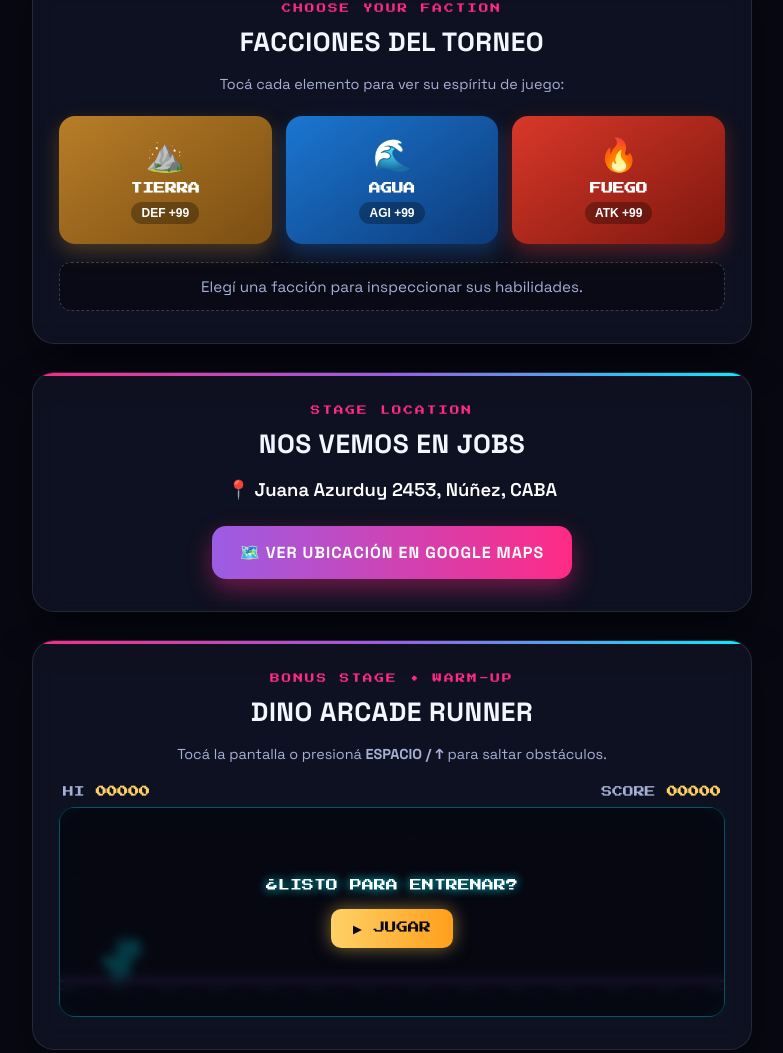
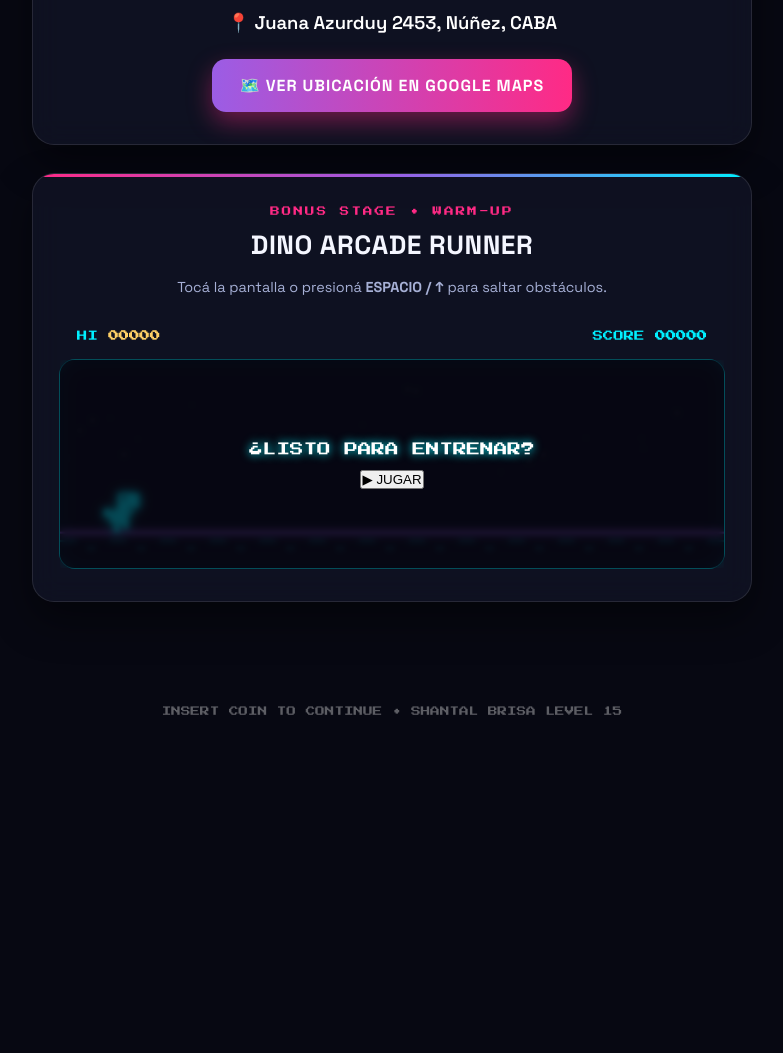
Before and after one commit to gabrielharm/level15-shanti, a plain HTML site: page index.html in a window 1280 px wide. Shown: the part 1634-2687 px from the top of the page, without its empty margins (248-1031 px from the left). After the commit the page ends 2374 px from the top, so only its background shows below. Drawn offline with Linux system fonts and the light colour scheme.

Commit message:
Refactor CSS for logo and dino game styles
Adjusted styles for various elements including logo and dino game.

```diff
--- a/style.css
+++ b/style.css
@@ -126,7 +126,38 @@ body {
   padding: 8px 20px;
   border-radius: 999px;
   box-shadow: 0 0 20px rgba(0, 240, 255, 0.2);
-  margin-bottom: 22px;
+  margin-bottom: 18px;
+}
+
+/* LOGO JOBS CENTRADO Y EN TAMAÑO COMPACTO */
+.jobs-logo-wrapper {
+  width: 100%;
+  display: flex;
+  justify-content: center;
+  align-items: center;
+  margin: 0 auto 20px;
+}
+
+.jobs-img-logo,
+.jobs-neon-logo {
+  display: block;
+  width: 135px;
+  max-width: 135px;
+  max-height: 90px;
+  height: auto;
+  object-fit: contain;
+  margin: 0 auto;
+  transition: transform 0.25s ease;
+}
+
+.jobs-img-logo {
+  mix-blend-mode: lighten;
+  filter: drop-shadow(0 0 10px rgba(255, 25, 25, 0.45));
+}
+
+.jobs-img-logo:hover,
+.jobs-neon-logo:hover {
+  transform: scale(1.06);
 }
 
 .subtitle {
@@ -379,51 +410,50 @@ body {
   box-shadow: 0 14px 30px rgba(255, 42, 133, 0.65);
 }
 
-/* JUEGO DEL DINOSAURIO */
+/* DINO RUNNER GAME */
+.dino-wrapper {
+  position: relative;
+  margin-top: 18px;
+  border-radius: 16px;
+  overflow: hidden;
+  border: 1px solid rgba(0, 240, 255, 0.3);
+  background: rgba(5, 7, 18, 0.9);
+  box-shadow: inset 0 0 25px rgba(0, 240, 255, 0.08);
+  user-select: none;
+  -webkit-user-select: none;
+}
+
 .dino-hud {
   display: flex;
   justify-content: space-between;
+  padding: 12px 18px 0;
   font-family: 'Press Start 2P', monospace;
-  font-size: 0.68rem;
-  color: var(--text-muted);
-  margin-bottom: 10px;
-  padding: 0 4px;
+  font-size: 0.65rem;
+  color: var(--cyan);
 }
 
-.dino-hud strong {
+.dino-hud #dino-hi {
   color: var(--gold);
-}
-
-.dino-wrapper {
-  position: relative;
-  width: 100%;
-  background: rgba(5, 6, 15, 0.9);
-  border: 1px solid rgba(0, 240, 255, 0.35);
-  border-radius: 16px;
-  overflow: hidden;
-  box-shadow: inset 0 0 25px rgba(0, 240, 255, 0.08);
-  touch-action: manipulation;
-  user-select: none;
-  cursor: pointer;
 }
 
 #dino-canvas {
   display: block;
   width: 100%;
   height: auto;
+  cursor: pointer;
 }
 
 .dino-overlay {
   position: absolute;
   inset: 0;
-  background: rgba(7, 8, 18, 0.78);
-  backdrop-filter: blur(4px);
+  background: rgba(7, 8, 18, 0.72);
   display: flex;
   flex-direction: column;
+  justify-content: center;
   align-items: center;
-  justify-content: center;
-  gap: 14px;
-  padding: 16px;
+  gap: 10px;
+  cursor: pointer;
+  backdrop-filter: blur(3px);
 }
 
 .dino-overlay.hidden {
@@ -432,26 +462,14 @@ body {
 
 .dino-overlay p {
   font-family: 'Press Start 2P', monospace;
-  font-size: 0.75rem;
+  font-size: 0.85rem;
   color: #fff;
   text-shadow: 0 0 10px var(--cyan);
 }
 
-.btn-dino {
-  font-family: 'Press Start 2P', monospace;
-  font-size: 0.72rem;
-  color: #070812;
-  background: linear-gradient(90deg, var(--gold), #ff9f1c);
-  border: none;
-  border-radius: 10px;
-  padding: 12px 22px;
-  cursor: pointer;
-  box-shadow: 0 0 18px rgba(255, 209, 102, 0.5);
-  transition: transform 0.15s ease;
-}
-
-.btn-dino:hover {
-  transform: scale(1.05);
+.dino-overlay small {
+  color: var(--gold);
+  font-size: 0.85rem;
 }
 
 footer {
@@ -475,4 +493,10 @@ footer {
     min-width: 64px;
     padding: 12px 10px;
   }
+  .jobs-img-logo,
+  .jobs-neon-logo {
+    width: 115px;
+    max-width: 115px;
+    max-height: 75px;
+  }
 }
```
